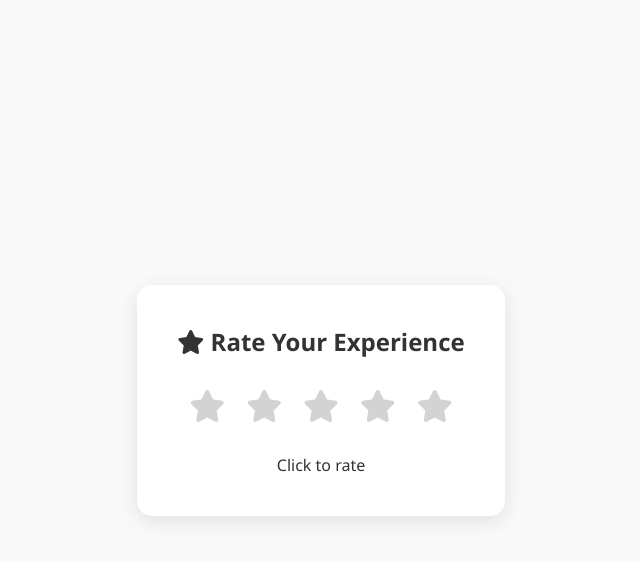
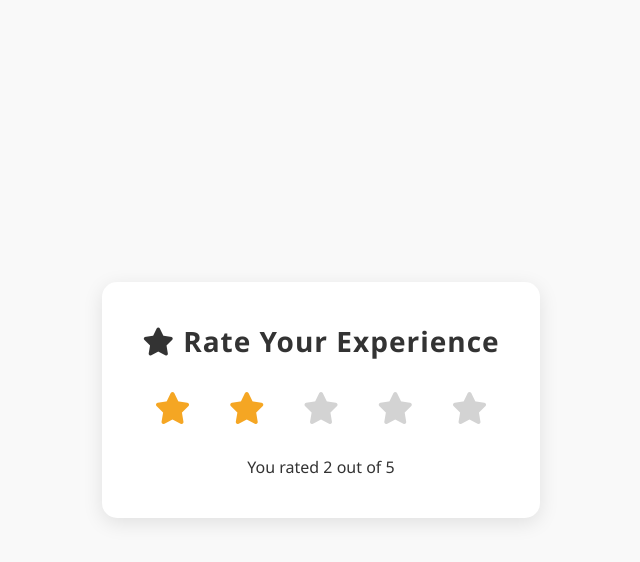
Before and after one commit to abhi790/100-Days-Javascript-Commitment, a plain HTML site: page projects/023-star-ratingcomponent/index.html in a window 1280 px wide. Both pictures are taken after a click on the icon 583 px from the left and 405 px from the top of the page. Shown: the whole page, without its empty margins (319-959 px from the left). Drawn offline with Linux system fonts and the light colour scheme.

Commit message:
feat(p023): add star rating click logic

```diff
--- a/projects/023-star-ratingcomponent/index.html
+++ b/projects/023-star-ratingcomponent/index.html
@@ -46,7 +46,9 @@
 
       h1 {
         color: var(--text-primary);
-        font-size: 24px;
+        font-size: 28px;
+        font-weight: 800;
+        letter-spacing: 1px;
       }
 
       .stars {
@@ -91,5 +93,32 @@
       </div>
       <p class="rating-text">Click to rate</p>
     </div>
+    <script>
+      const allStarsEle = document.querySelectorAll(".star");
+      //   console.log(allStarsEle);
+      const textEle = document.querySelector(".rating-text");
+      //   console.log(textEle);
+
+      allStarsEle.forEach((star) => {
+        star.addEventListener("click", () => {
+          const item = star.dataset;
+
+          //   remove every active class
+          allStarsEle.forEach((star) => {
+            star.classList.remove("active");
+          });
+
+          let length = Number(item.value);
+          for (let i = 0; i < length; i++) {
+            allStarsEle[i].classList.add("active");
+          }
+          const message =
+            length === 5
+              ? `Fabolous ${length} star`
+              : `You rated ${length} out of 5`;
+          textEle.textContent = message;
+        });
+      });
+    </script>
   </body>
 </html>
```
